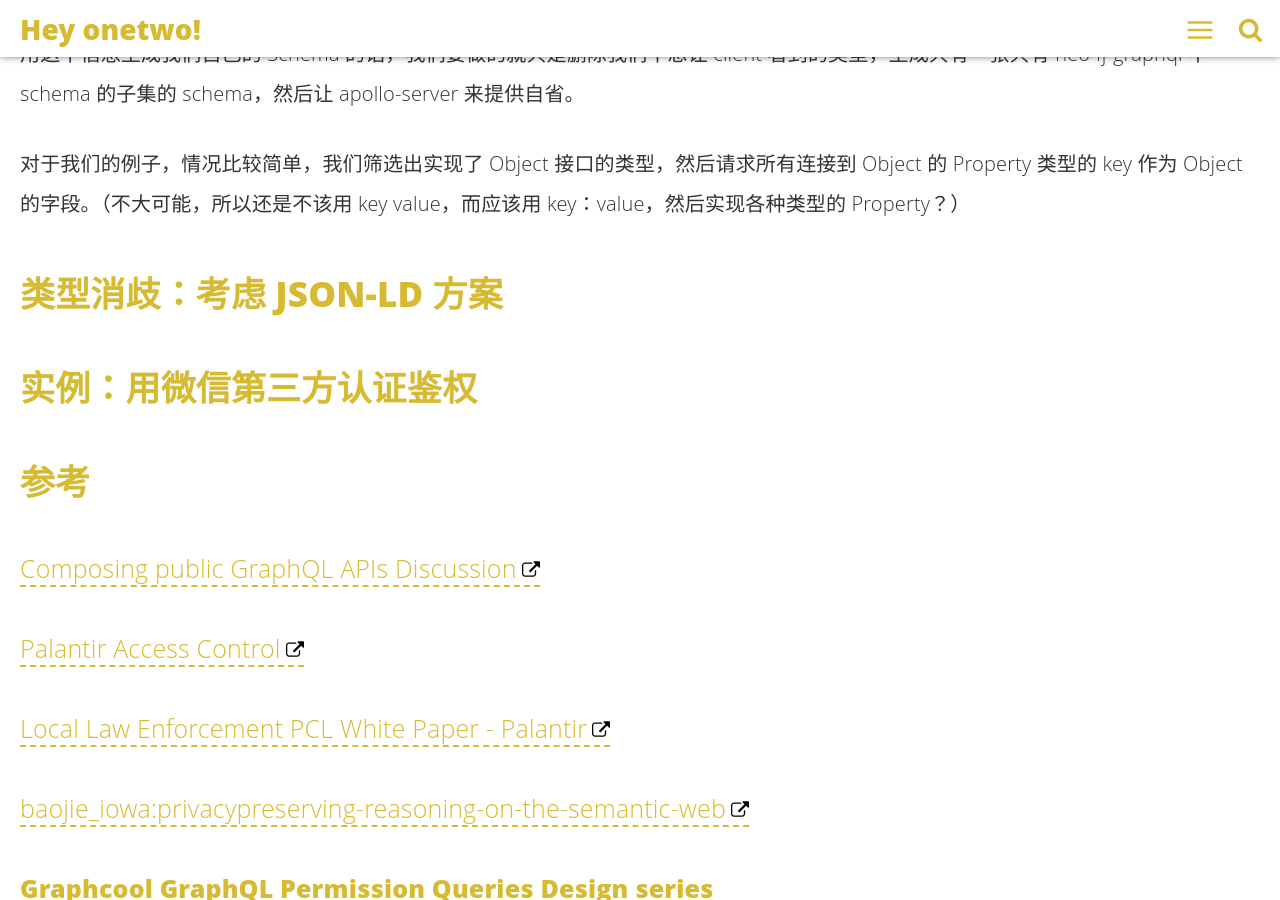
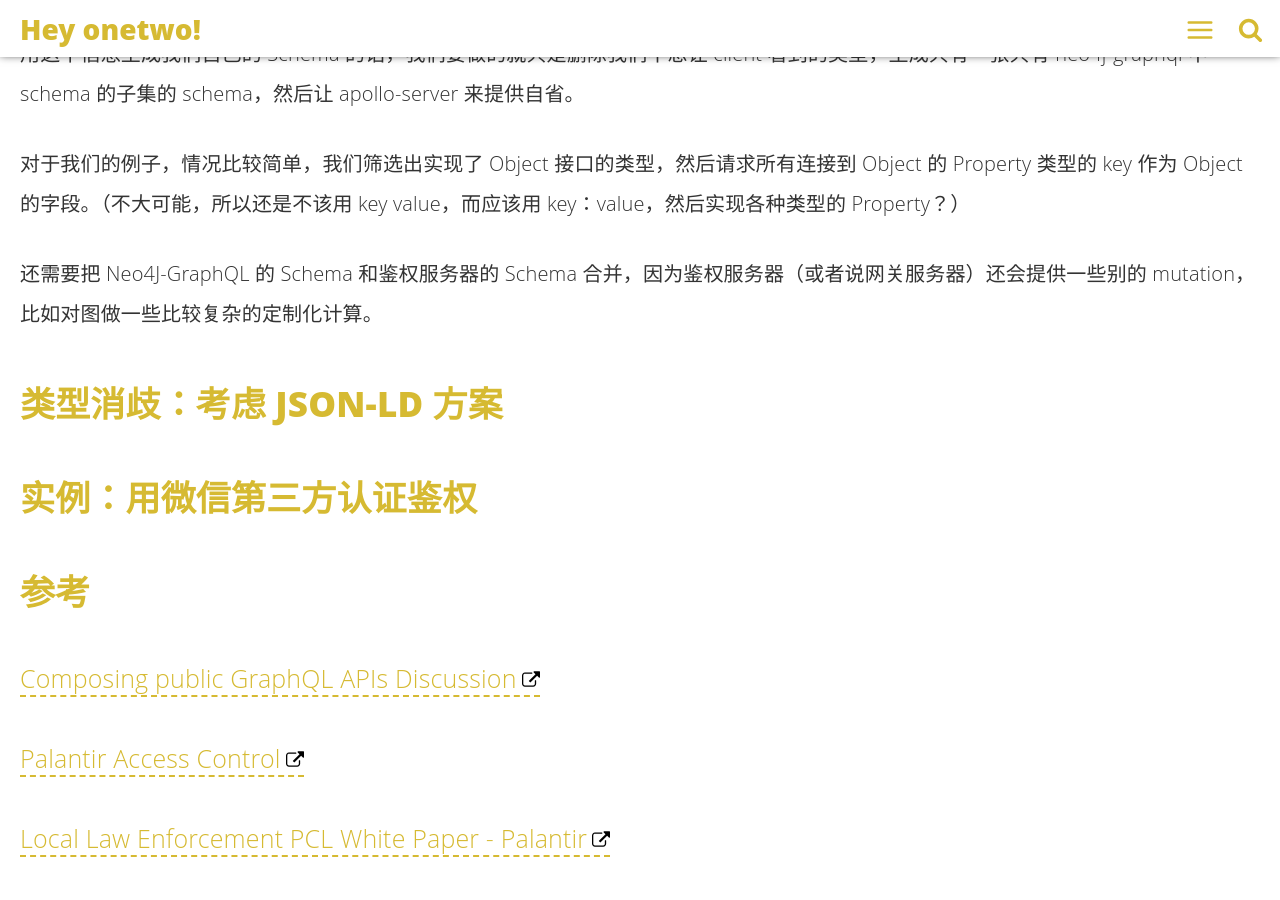
Before and after one commit to linonetwo/linonetwo.github.io, a Jekyll site: the page built from _posts/2017-08-25-级联GraphQL访问控制.md, in a window 1280 px wide and 900 px high, scrolled down 10088 px. Built offline with Jekyll 4.4.1, drawn with Linux system fonts in a browser that asks for light colours; comment, search, counter and statistics services are not loaded.

Commit message:
不知道在写啥

```diff
--- a/_posts/2017-08-25-级联GraphQL访问控制.md
+++ b/_posts/2017-08-25-级联GraphQL访问控制.md
@@ -254,6 +254,8 @@ GraphQL 的自省功能能让我们看到每个类型下面有哪些字段。对
 
 对于我们的例子，情况比较简单，我们筛选出实现了 Object 接口的类型，然后请求所有连接到 Object 的 Property 类型的 key 作为 Object 的字段。（不大可能，所以还是不该用 key value，而应该用 key：value，然后实现各种类型的 Property？）
 
+还需要把 Neo4J-GraphQL 的 Schema 和鉴权服务器的 Schema 合并，因为鉴权服务器（或者说网关服务器）还会提供一些别的 mutation，比如对图做一些比较复杂的定制化计算。
+
 ## 类型消歧：考虑 JSON-LD 方案
 
 ## 实例：用微信第三方认证鉴权
```
